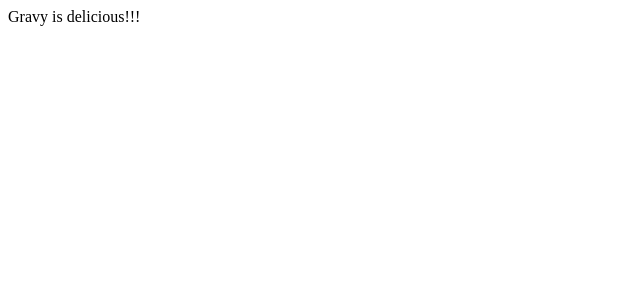
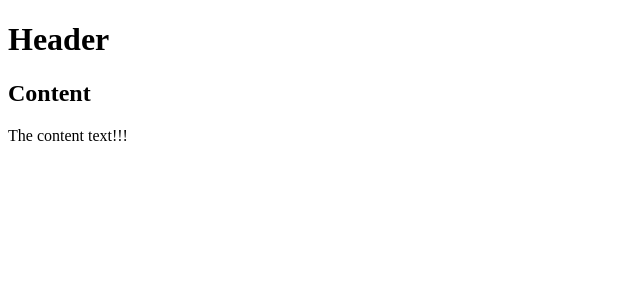
Before and after one commit to Priyankadev/gravy, a React app: page / in a window 1280 px wide. Shown: the top 300 px of the page, without its empty margins (0-640 px from the left). Built offline with nearby package versions, Linux system fonts and the light colour scheme.

Commit message:
adding header/content components

```diff
--- /dev/null
+++ b/src/components/Content.js
@@ -0,0 +1,12 @@
+import React from 'react';
+
+export default class Content extends React.Component {
+   render() {
+      return (
+         <div>
+            <h2>Content</h2>
+            <p>The content text!!!</p>
+         </div>
+      );
+   }
+}//Content
--- a/App.jsx
+++ b/src/components/Header.js
@@ -1,12 +1,11 @@
 import React from 'react';
 
-class App extends React.Component {
+export default class Header extends React.Component {
    render() {
       return (
          <div>
-            Gravy is delicious!!!
+            <h1>Header</h1>
          </div>
       );
    }
-}
-export default App;
+}//Header
--- /dev/null
+++ b/src/containers/App.js
@@ -0,0 +1,15 @@
+import React from 'react';
+import Header from '../components/Header.js';
+import Content from '../components/Content.js';
+
+
+export default class App extends React.Component {
+   render() {
+      return (
+         <div>
+            <Header/>
+            <Content/>
+         </div>
+      );
+   }
+}//App
```
Also changed, not shown: main.js (+5 -2 lines), src/components/PictureComponent.js (added).
